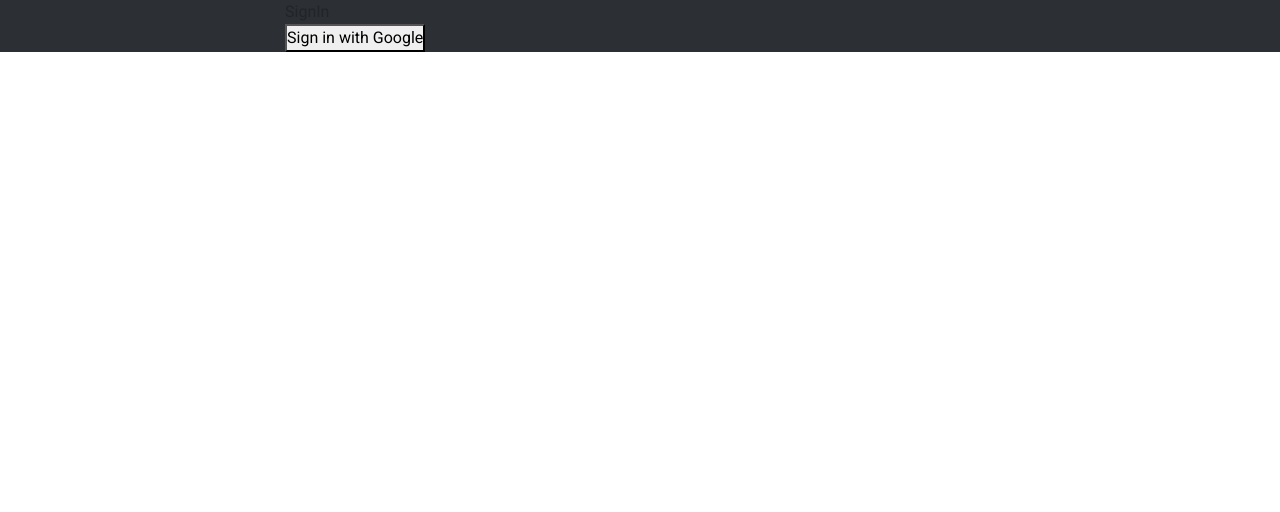
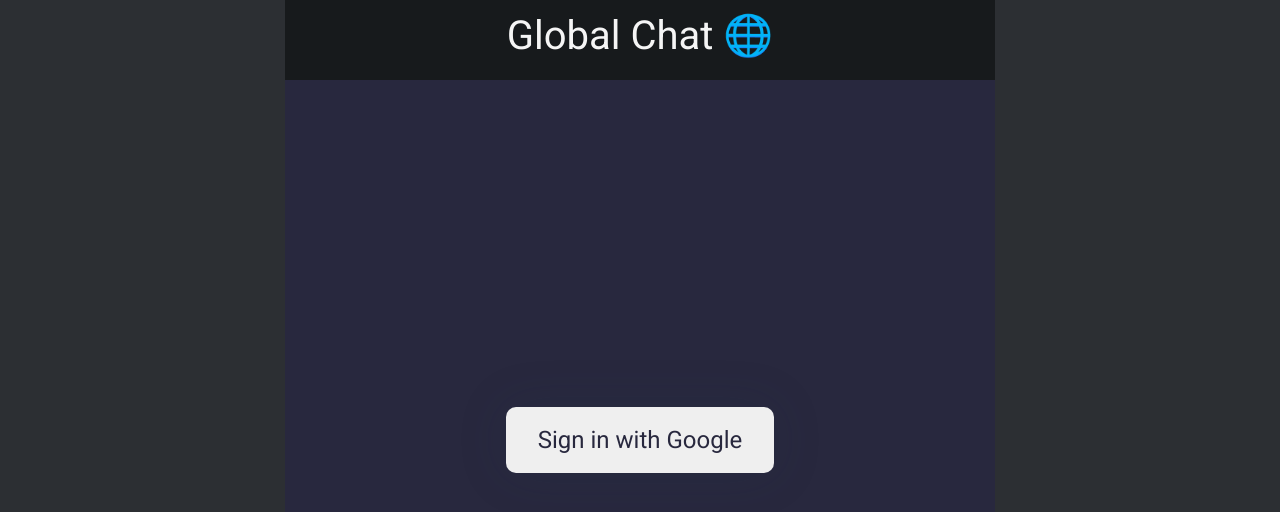
Before and after one commit to aleksmish/global-chat, a React (Create React App) app: page / in a window 1280 px wide. Shown: the top 512 px of the page. Built offline with nearby package versions, Linux system fonts and the light colour scheme; no server answers.

Commit message:
some design for SignIn component

```diff
--- a/src/App.css
+++ b/src/App.css
@@ -201,3 +201,45 @@ form {
     width:100vw;
     height:100vh;
 }
+
+
+
+/* Sign In */
+
+.containerSignIn{
+    display:flex;
+    justify-content: center;
+    align-items: center;
+    color: whitesmoke;
+}
+
+
+.signIn{
+    border: none;
+    padding: 10 32px;
+    color: whitesmoke;
+}
+
+.containerSignIn{
+    font-size: 1.5rem;
+    display:flex;
+    flex-direction: column;
+    height:90vw;
+}
+
+.headerSignIn{
+    justify-content: center;
+}
+
+header h1 {
+    color: whitesmoke;
+    font-size:2.5rem;
+    padding: 15px 32px;
+}
+
+.signIn{
+    color: #28283e;
+    padding: 15px 32px;
+    border-radius: 10px;
+    box-shadow: 0px 0px 50px 0px rgba(34, 60, 80, 0.15);
+}
--- a/src/components/SignIn.jsx
+++ b/src/components/SignIn.jsx
@@ -8,9 +8,13 @@ export default function SignIn() {
     }
 
     return (
-        <div>
-            <div>SignIn</div>
-            <button onClick={signInWithGoogle}>Sign in with Google</button>
+        <div className='wrapperChat'>
+            <header className='headerSignIn'>
+                <h1>Global Chat 🌐</h1>
+            </header>
+            <div className='containerSignIn'>
+                <button onClick={signInWithGoogle} className='button signIn'>Sign in with Google</button>
+            </div>
         </div>
         )
 }
```
